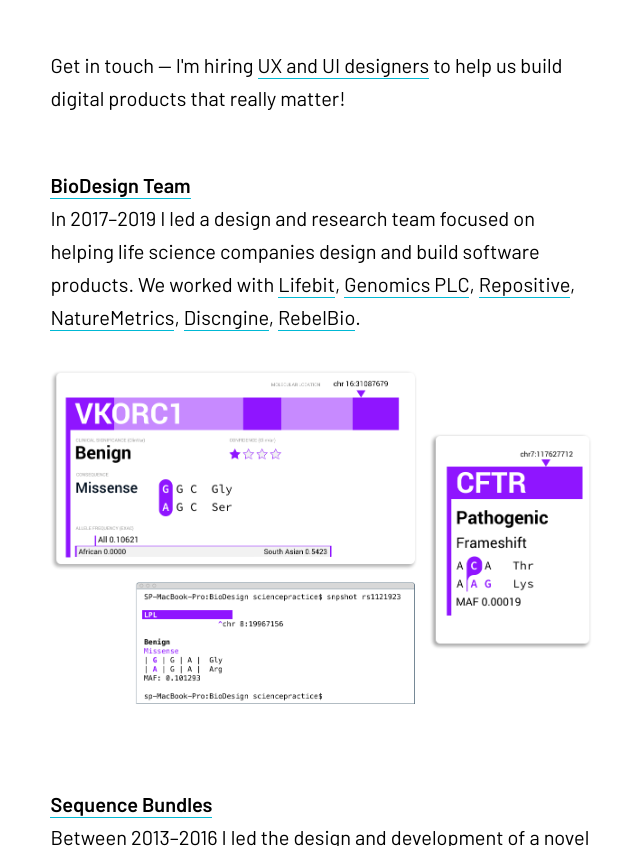
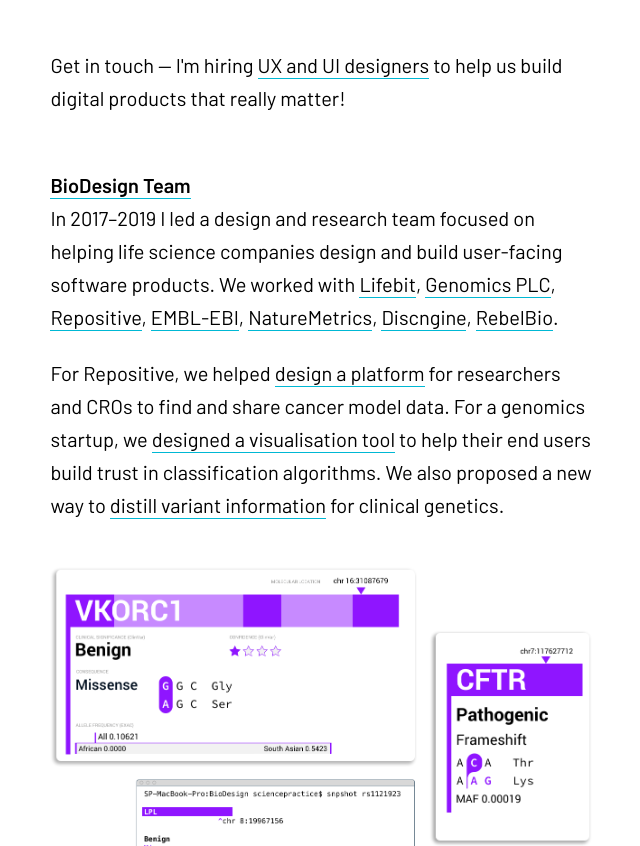
Before and after one commit to marek-kultys/marekkultys.github.io, a Jekyll site: the page built from work/index.html, in a window 1280 px wide and 900 px high, scrolled down 713 px, cut to the strip 54-900 px from the top of the window. Shown: the whole strip, without its empty margins (459-1099 px from the left). Built offline with Jekyll 4.4.1, drawn with Linux system fonts in a browser that asks for light colours.

Commit message:
Add paragraph with links to BioDesign projects

```diff
--- a/work/index.html
+++ b/work/index.html
@@ -18,7 +18,8 @@
          </div>
          <div class="entry">
             <h3><a href="{{ site.data.pages.project-biodesign.link }}">{{ site.data.pages.project-biodesign.headline }}</a></h3>
-            <p>In 2017–2019 I led a design and research team focused on helping life science companies design and build software products. We worked with <a href="https://lifebit.ai/" target="_blank">Lifebit</a>, <a href="https://www.genomicsplc.com/" target="_blank">Genomics PLC</a>, <a href="https://repositive.io/" target="_blank">Repositive</a>, <a href="https://www.naturemetrics.co.uk/" target="_blank">NatureMetrics</a>, <a href="https://www.discngine.com/" target="_blank">Discngine</a>, <a href="https://rebelbio.co/" target="_blank">RebelBio</a>.</p>
+            <p>In 2017–2019 I led a design and research team focused on helping life science companies design and build user-facing software products. We worked with <a href="https://lifebit.ai/" target="_blank">Lifebit</a>, <a href="https://www.genomicsplc.com/" target="_blank">Genomics PLC</a>, <a href="https://repositive.io/" target="_blank">Repositive</a>, <a href="https://www.ebi.ac.uk/">EMBL-EBI</a>, <a href="https://www.naturemetrics.co.uk/" target="_blank">NatureMetrics</a>, <a href="https://www.discngine.com/" target="_blank">Discngine</a>, <a href="https://rebelbio.co/" target="_blank">RebelBio</a>.</p>
+            <p>For Repositive, we helped <a href="https://www.science-practice.com/teams/bio-design/case-studies/bridging-data-silos/">design a platform</a> for researchers and CROs to find and share cancer model data. For a genomics startup, we <a href="https://www.science-practice.com/teams/bio-design/case-studies/opening-the-black-box/">designed a visualisation tool</a> to help their end users build trust in classification algorithms. We also proposed a new way to <a href="https://www.science-practice.com/teams/bio-design/case-studies/snpshot/">distill variant information</a> for clinical genetics.
             <a href="{{ site.data.pages.project-biodesign.link }}" class="image-link"><img src="/img/work/biodesign3.png"></a>
          </div>
          <div class="entry">
```
